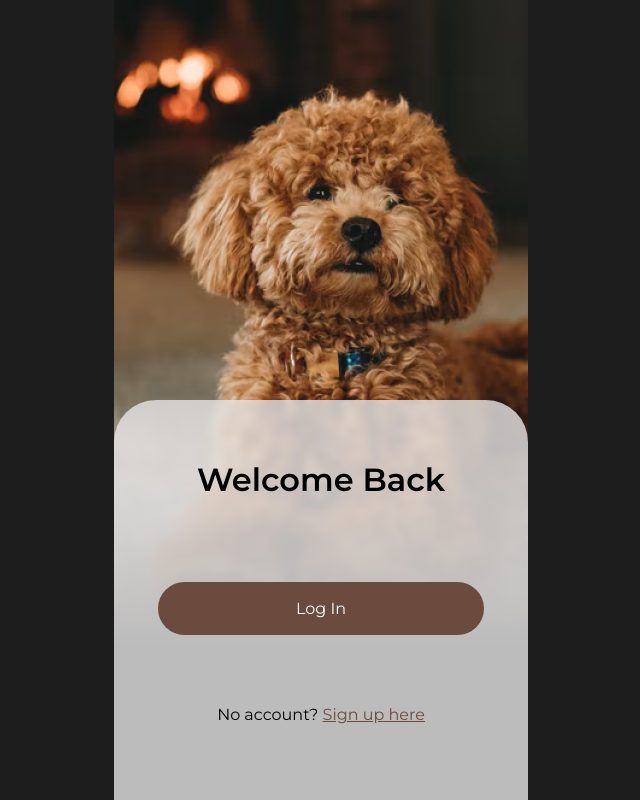
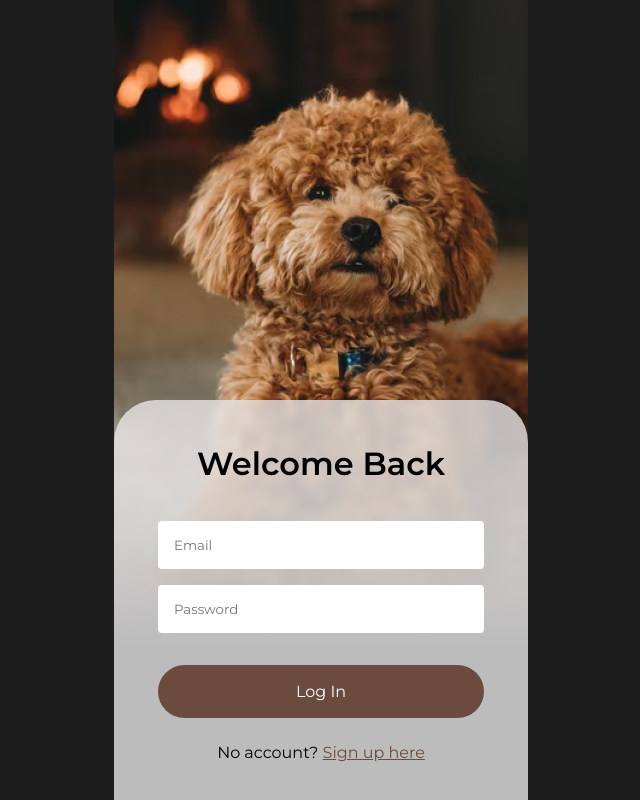
Before and after one commit to iPhatty/Becton-Barkside, a React (Vite) app: page / in a window 1280 px wide. Both pictures are taken after a click on the button "Log In". Shown: the whole page, without its empty margins (319-959 px from the left). Built offline with nearby package versions, Linux system fonts and the light colour scheme.

Commit message:
input component && login form

```diff
--- /dev/null
+++ b/src/components/Input/index.tsx
@@ -0,0 +1,27 @@
+import React from 'react'
+import styled from 'styled-components'
+
+export const StyledInput = styled.input`
+  border: none;
+  padding: 16px;
+  border-radius: 4px;
+  font-family: inherit;
+  color: ${(props) => props.theme.colors.black};
+`
+
+interface IInput {
+  placeholder?: string
+  onChange?: (event: React.ChangeEvent<HTMLInputElement>) => void
+  type?: 'text' | 'password' | 'email'
+  name?: string
+}
+
+export default function Input({
+  onChange,
+  placeholder = 'Insert text',
+  type = 'text',
+}: IInput) {
+  return (
+    <StyledInput onChange={onChange} placeholder={placeholder} type={type} />
+  )
+}
--- /dev/null
+++ b/src/pages/Home/LoginForm.tsx
@@ -0,0 +1,46 @@
+import React, { useState } from 'react'
+import styled from 'styled-components'
+import Button, { StyledButton } from '../../components/Button'
+import Input, { StyledInput } from '../../components/Input'
+
+export const StyledForm = styled.form`
+  display: flex;
+  flex-direction: column;
+  align-items: stretch;
+  ${StyledInput}:first-child {
+    margin-bottom: 16px;
+  }
+  ${StyledButton} {
+    margin-top: 32px;
+  }
+`
+
+interface ILoginForm {
+  onSubmit?: (email: string, password: string) => void
+}
+
+export default function LoginForm({ onSubmit }: ILoginForm) {
+  const [email, setEmail] = useState('')
+  const [password, setPassword] = useState('')
+
+  const handleSubmit = (event: React.FormEvent<HTMLFormElement>) => {
+    event.preventDefault()
+    onSubmit?.(email, password)
+  }
+
+  return (
+    <StyledForm onSubmit={handleSubmit}>
+      <Input
+        placeholder='Email'
+        type='email'
+        onChange={(e) => setEmail(e.target.value)}
+      />
+      <Input
+        placeholder='Password'
+        type='password'
+        onChange={(e) => setPassword(e.target.value)}
+      />
+      <Button variant='primary'>Log In</Button>
+    </StyledForm>
+  )
+}
--- a/src/pages/Home/index.tsx
+++ b/src/pages/Home/index.tsx
@@ -3,6 +3,7 @@ import { Link, Outlet, useNavigate } from 'react-router-dom'
 import styled from 'styled-components'
 import Button, { StyledButton } from '../../components/Button'
 import Header from '../../components/Header'
+import LoginForm from './LoginForm'
 
 const Background = styled.div`
   width: 100%;
@@ -15,7 +16,7 @@ const Frame = styled.div`
   display: flex;
   flex-direction: column;
   justify-content: space-between;
-  padding: 60px 44px;
+  padding: 44px 44px 22px;
 
   position: absolute;
   min-height: 400px;
@@ -77,11 +78,9 @@ export function Login() {
       <header>
         <Header>Welcome Back</Header>
       </header>
-      <Actions>
-        <Button variant='primary'>Log In</Button>
-      </Actions>
+      <LoginForm />
       <Paragraph>
-        No account? <StyledLink to="/sign-up">Sign up here</StyledLink>
+        No account? <StyledLink to='/sign-up'>Sign up here</StyledLink>
       </Paragraph>
     </Frame>
   )
```
